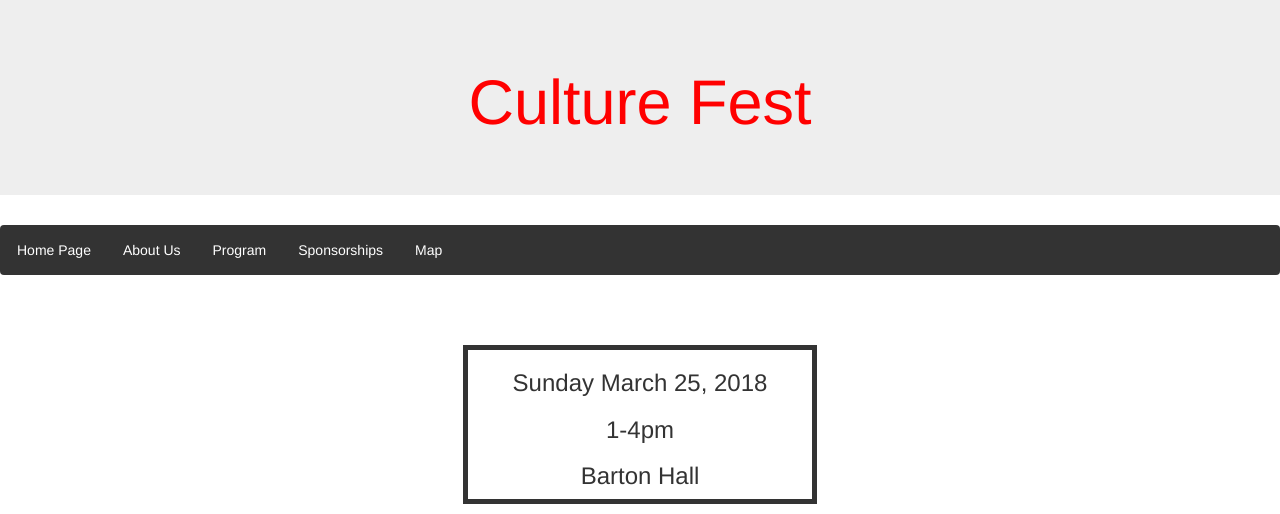
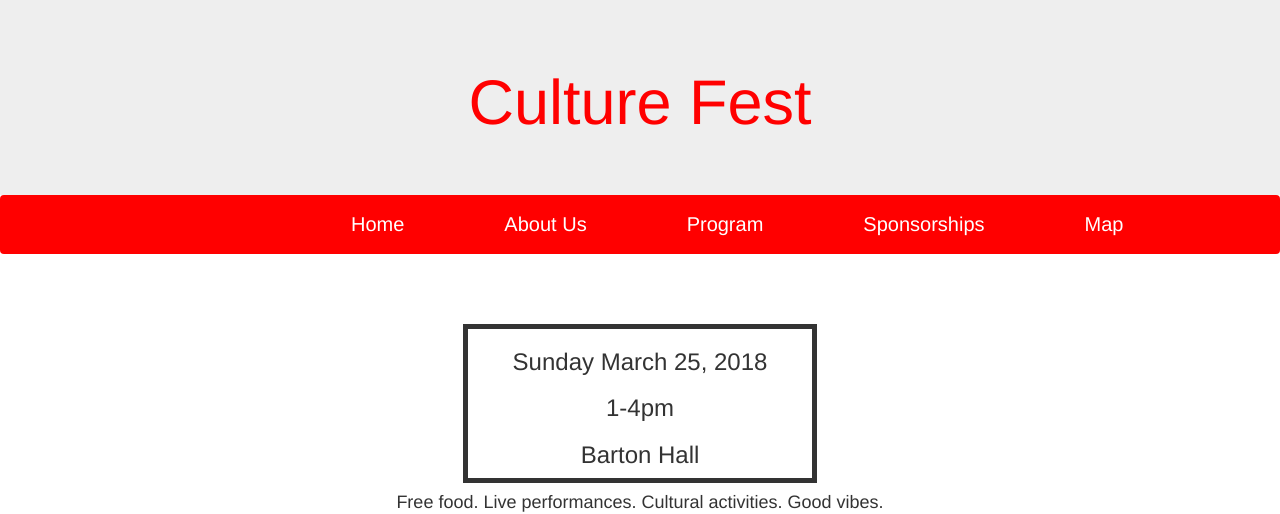
Before and after one commit to jjc387/culturefest, a PHP site: page /home.html in a window 1280 px wide. Shown: the top 514 px of the page. Run offline with PHP 8.4, Linux system fonts and the light colour scheme.

Commit message:
navbar styling

```diff
--- a/home.css
+++ b/home.css
@@ -27,7 +27,8 @@
     margin: 0;
     padding: 0;
     overflow: hidden;
-    background-color: #333;
+    background-color: red;
+    padding-left: 300px;
 }
 
 li {
@@ -38,11 +39,16 @@
     display: block;
     color: white;
     text-align: center;
-    padding: 14px 16px;
+    padding: 14px 50px;
     text-decoration: none;
+    font-size: 20px;
 }
 
 /* Change the link color to #111 (black) on hover */
 li a:hover {
     background-color: #111;
 }
+
+.jumbotron{
+    margin-bottom: 0px;
+}
--- a/home.html
+++ b/home.html
@@ -16,7 +16,7 @@
     </div>
 <!-- Site navigation menu -->
 <ul class="navbar">
-  <li><a href="home.html">Home Page</a>
+  <li><a href="home.html">Home</a>
   <li><a href="aboutus.html">About Us</a>
   <li><a href="program.html">Program</a>
   <li><a href="sponsorships.html">Sponsorships</a>
```
